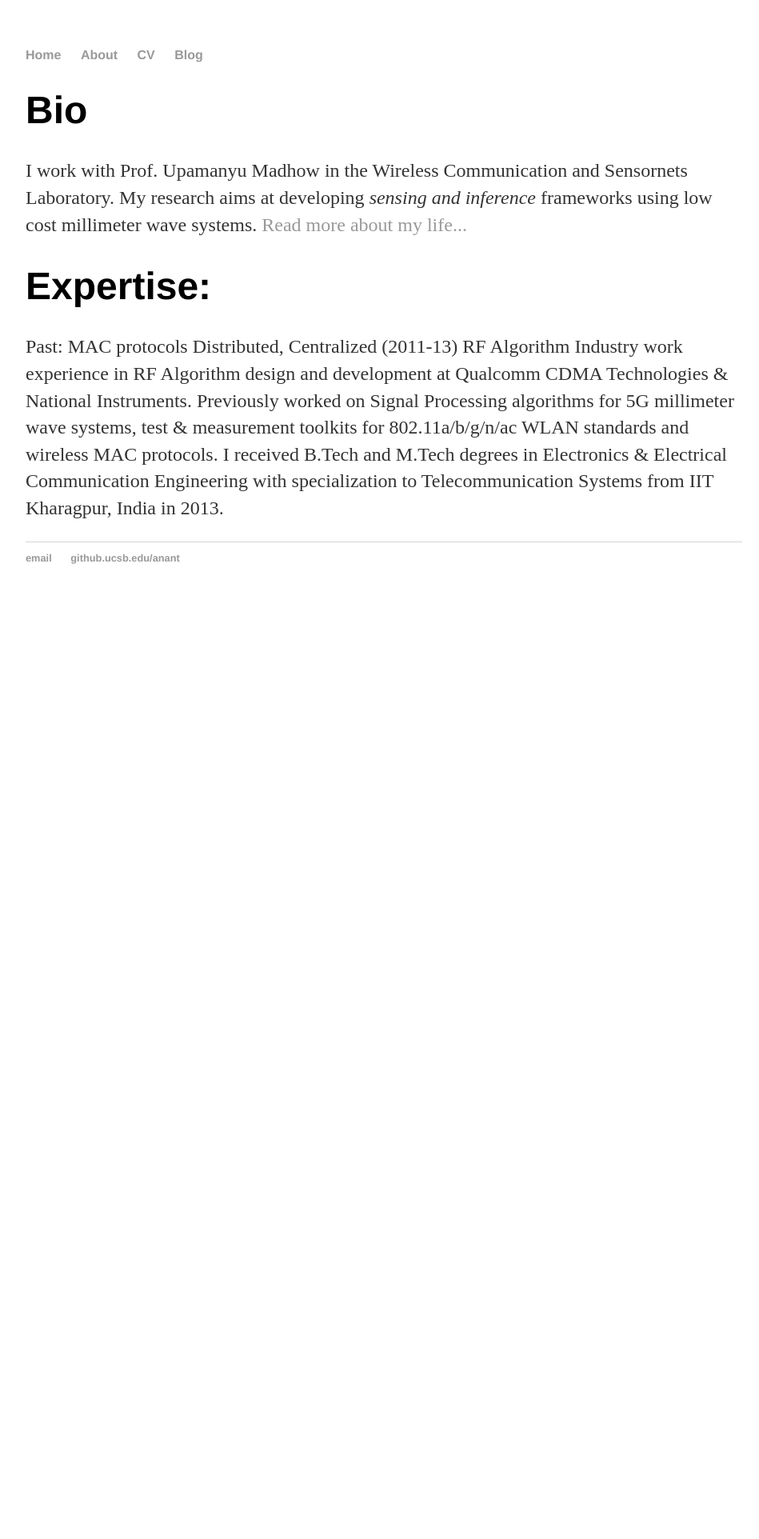
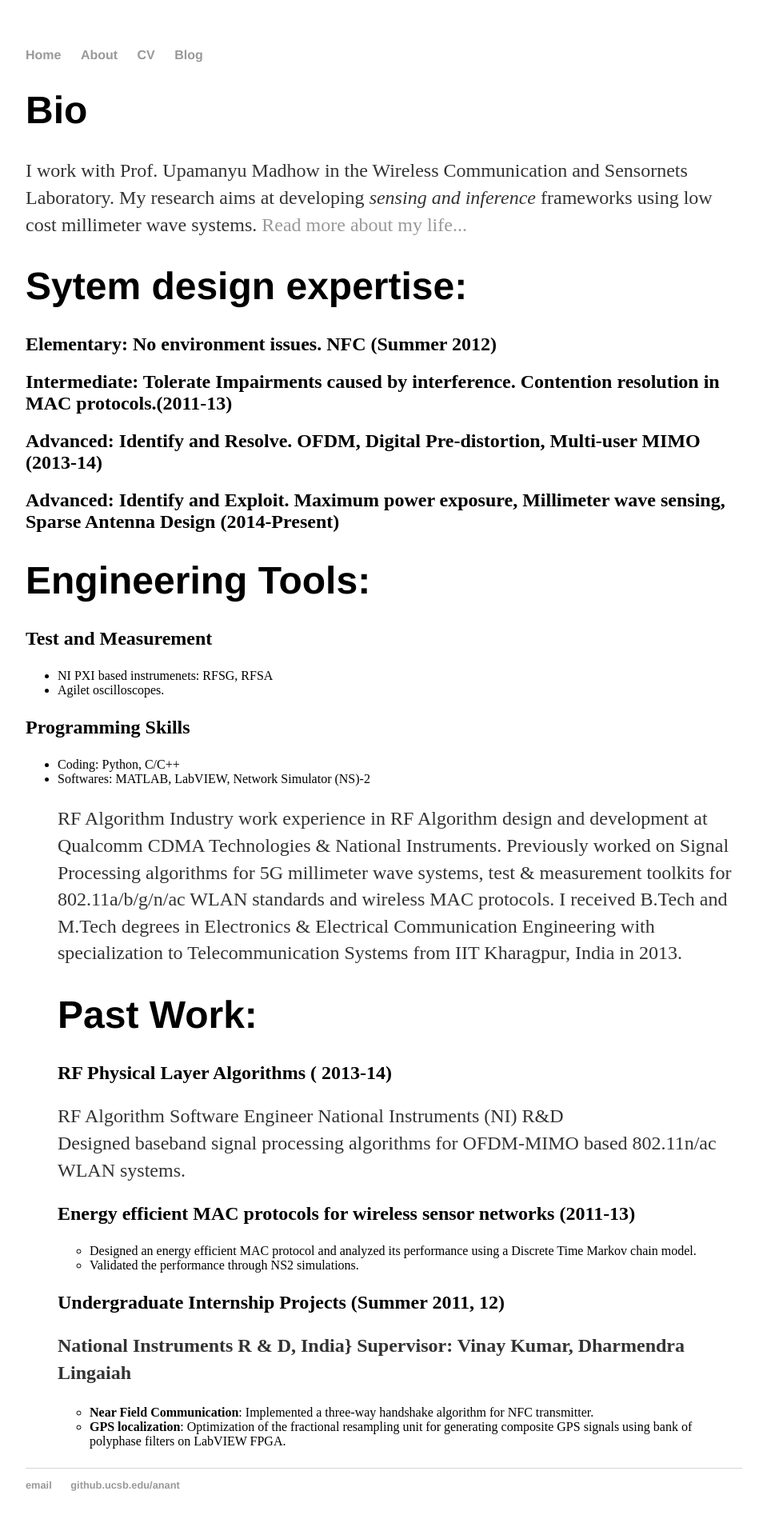
Before and after one commit to anantgupt/anantgupt.github.io, a Jekyll site: the page built from index.html, in a window 1280 px wide. Shown: the whole page at 80% size, without its empty margins (160-1109 px from the left). Built offline with Jekyll 4.4.1, drawn with Linux system fonts in a browser that asks for light colours; before the commit the page ends 900 px from its top, so only the background shows below that.

Commit message:
Update index.html
added items from resume

```diff
--- a/index.html
+++ b/index.html
@@ -5,10 +5,50 @@ title: Anant Gupta, UCSB
 <div class="blurb">
   <h1>Bio</h1>
   <p>I work with Prof. Upamanyu Madhow in the Wireless Communication and Sensornets Laboratory. My research aims at developing <em>sensing and inference</em> frameworks using low cost millimeter wave systems. <a href="/about">Read more about my life...</a></p>
-  <h1>Expertise:</h1>
+  <h1>Sytem design expertise:</h1>
+   <h2> Elementary: No environment issues. NFC (<b>Summer 2012</b>) </h2>
+   <h2> Intermediate: Tolerate Impairments caused by interference. Contention resolution in MAC protocols.(<b>2011-13</b>) </h2>
+   <h2> Advanced: Identify and Resolve. OFDM, Digital Pre-distortion, Multi-user MIMO (<b>2013-14</b>) </h2>
+   <h2> Advanced: Identify and Exploit. Maximum power exposure, Millimeter wave sensing, Sparse Antenna Design (<b>2014-Present</b>) </h2>
+ <h1>Engineering Tools:</h1>
+  <h2> Test and Measurement</h2>
   <p>
-  Past: MAC protocols Distributed, Centralized (2011-13)
+  <ul>
+    <li>NI PXI based instrumenets: RFSG, RFSA</li>
+    <li>Agilet oscilloscopes.</li>
+  </ul>
+  </p>
+  <h2> Programming Skills</h2>
+  <p>
+  <ul>
+    <li> Coding: Python, C/C++</li>
+    <li> Softwares: MATLAB, LabVIEW, Network Simulator (NS)-2 </li>
+  </p>
+  <p>
   RF Algorithm
   Industry work experience in RF Algorithm design and development at Qualcomm CDMA Technologies & National Instruments. Previously worked on Signal Processing algorithms for 5G millimeter wave systems, test & measurement toolkits for 802.11a/b/g/n/ac WLAN standards and wireless MAC protocols.
   I received B.Tech and M.Tech degrees in Electronics & Electrical Communication Engineering with specialization to Telecommunication Systems from IIT Kharagpur, India in 2013.</p>
+  <h1>Past Work:</h1>
+
+  <h2> RF Physical Layer Algorithms (<b> 2013-14</b>) </h2>
+    <p>
+     RF Algorithm Software Engineer National Instruments (NI) R&D <br>
+    Designed baseband signal processing algorithms for OFDM-MIMO based 802.11n/ac WLAN systems.
+  </p>
+  <h2> Energy efficient MAC protocols for wireless sensor networks (<b>2011-13</b>) </h2>
+  <p>
+    <ul>
+    <li> Designed an energy efficient MAC protocol and analyzed its performance using a Discrete Time Markov chain model.
+    </li>
+    <li>Validated the performance through NS2 simulations.</li>
+    </ul>
+  </p>
+  <h2> Undergraduate Internship Projects (<b>Summer 2011, 12</b>) </h2>
+  <p>
+    <b> National Instruments R &amp D, India} Supervisor: Vinay Kumar, Dharmendra Lingaiah </b>
+    <ul>
+      <li><b>Near Field Communication</b>: Implemented a three-way handshake algorithm for NFC transmitter.</li>
+      <li><b>GPS localization</b>: Optimization of the fractional resampling unit for generating composite GPS signals using bank of polyphase filters on LabVIEW FPGA.</li>
+    </ul>
+  </p>
 </div><!-- /.blurb -->
```
